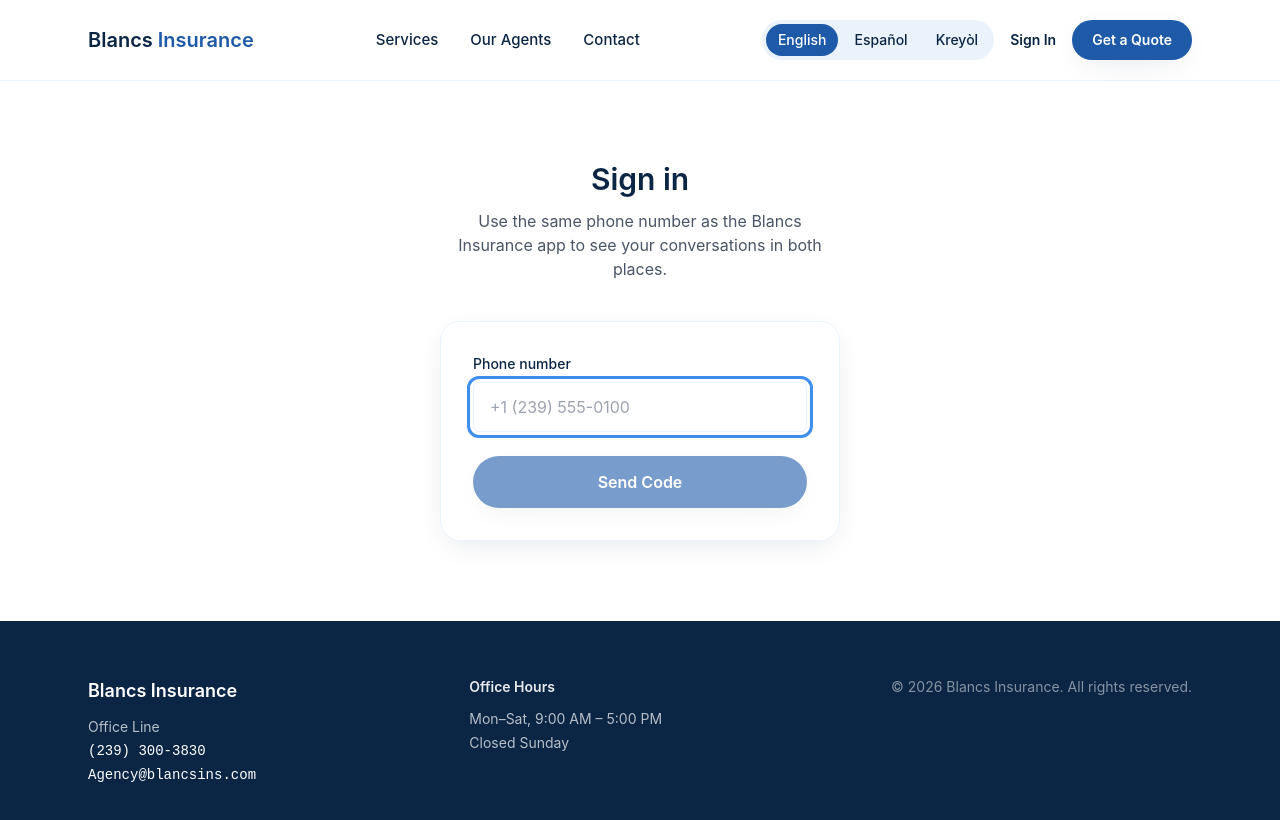
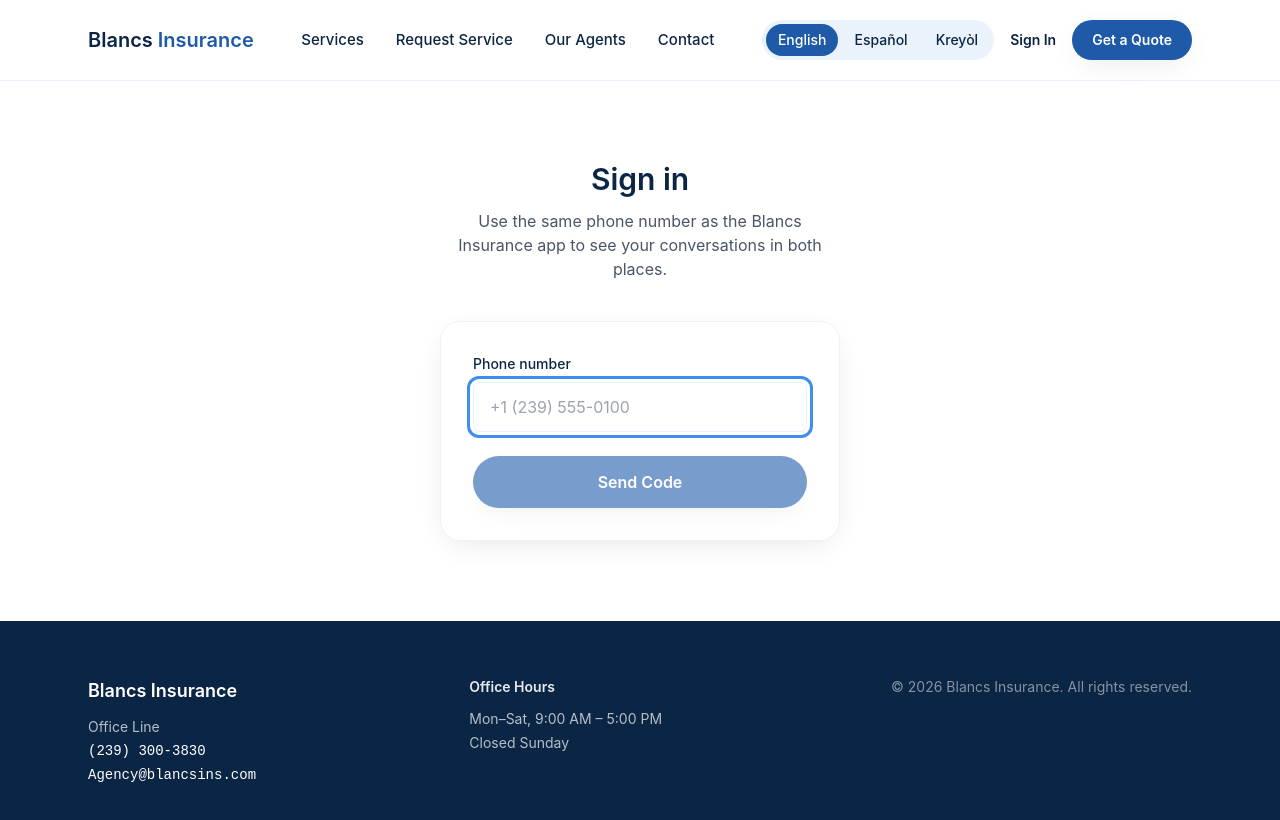
Before and after one commit to Blancsinsurance/Blancs-insurance, a Next.js app: page /en/sign-in in a window 1280 px wide. Shown: the top 820 px of the page. Built offline with nearby package versions, Linux system fonts and the light colour scheme; no server answers.

Commit message:
Fix Supabase URL and add Request Service nav link

```diff
--- a/components/Header.tsx
+++ b/components/Header.tsx
@@ -21,6 +21,9 @@ export default function Header({ locale }: { locale: string }) {
           <Link href={`/${locale}/services`} className="hover:text-blancs-blue">
             {t("services")}
           </Link>
+          <Link href={`/${locale}/request-service`} className="hover:text-blancs-blue">
+            {t("requestService")}
+          </Link>
           <Link href={`/${locale}/agents`} className="hover:text-blancs-blue">
             {t("agents")}
           </Link>
```
